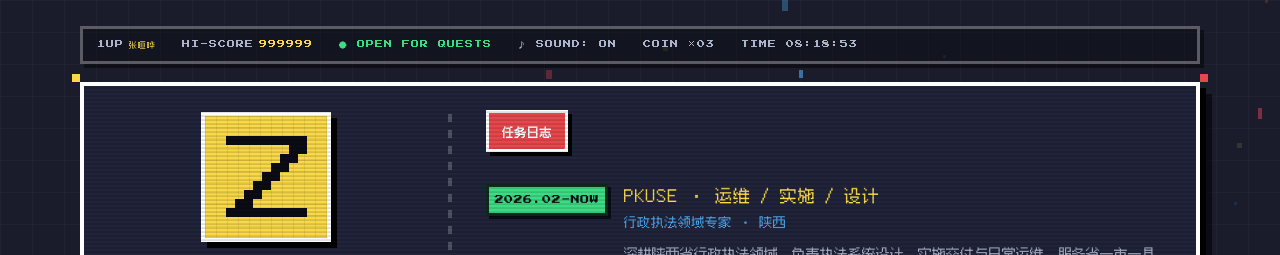
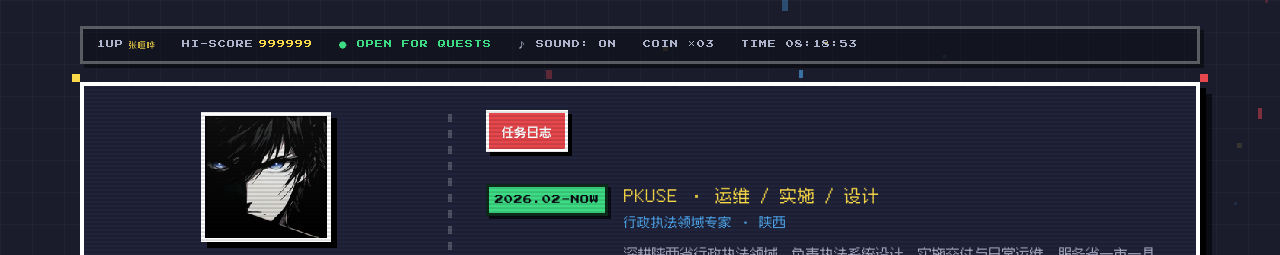
Before and after one commit to jibai33/jibai33.github.io, a website: page index.html in a window 1280 px wide. Shown: the top 255 px of the page. Drawn offline with Linux system fonts and the light colour scheme.

Commit message:
update: 2026-10-30 16:18

```diff
--- a/index.html
+++ b/index.html
@@ -239,6 +239,26 @@
     animation: avatarIn 0.5s steps(4, end) both;
   }
   .pxgrid i { display: block; }
+
+  /* 头像图片：轻微降采样 + 最近邻放大，保留像素颗粒感 */
+  #avatar { width: 100%; height: 100%; display: block; }
+  #avatar img {
+    width: 100%;
+    height: 100%;
+    display: block;
+    object-fit: cover;
+    image-rendering: pixelated;
+    filter: contrast(1.05) saturate(0.95);
+    animation: avatarIn 0.5s steps(4, end) both;
+  }
+  .avatar-frame::after {
+    content: '';
+    position: absolute;
+    inset: 0;
+    box-shadow: inset 0 0 0 2px rgba(0, 0, 0, 0.35);
+    background: linear-gradient(180deg, rgba(255, 255, 255, 0.06), rgba(0, 0, 0, 0.18));
+    pointer-events: none;
+  }
 
   @keyframes avatarIn {
     from { opacity: 0; transform: scale(0.86); }
@@ -1680,7 +1700,20 @@
 
   /* ---------- 头像 ---------- */
   var avatarHost = document.getElementById('avatar');
-  if (avatarHost) avatarHost.appendChild(pixelGrid(ICONS.avatar, 9, C.ink));
+  if (avatarHost) {
+    var avatarImg = document.createElement('img');
+    avatarImg.src = 'assets/avatar.png';
+    avatarImg.alt = '张晅晔头像';
+    avatarImg.width = 160;
+    avatarImg.height = 160;
+    avatarImg.draggable = false;
+    /* 图片缺失时退回像素 Z 点阵 */
+    avatarImg.onerror = function () {
+      avatarHost.innerHTML = '';
+      avatarHost.appendChild(pixelGrid(ICONS.avatar, 9, C.ink));
+    };
+    avatarHost.appendChild(avatarImg);
+  }
 
   /* ---------- 元数据 ---------- */
   var META = [
```
Also changed, not shown: README.md, assets/avatar.png (added), assets/头像.png (added).
